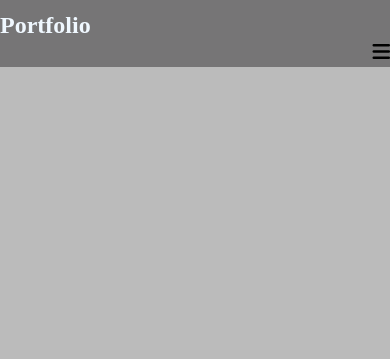
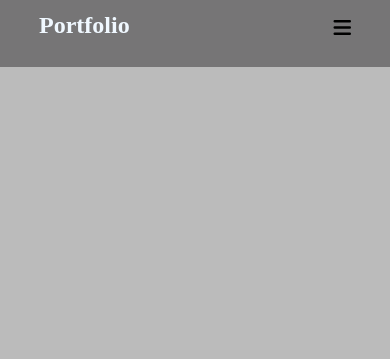
Before and after one commit to BALLASUNILKUMAR/Portfolio, a plain HTML site: page index.html in a window 390 px wide. Drawn offline with Linux system fonts and the light colour scheme.

Commit message:
navbar set

```diff
--- a/index.css
+++ b/index.css
@@ -88,8 +88,10 @@ a{
     }
     #t{
         display: block;
+        margin-left: 10%;
     }
     #bar{
-        margin-top: -5%;
+        margin-top: -11%;
+        margin-right: 10%;
     }
 }
```
